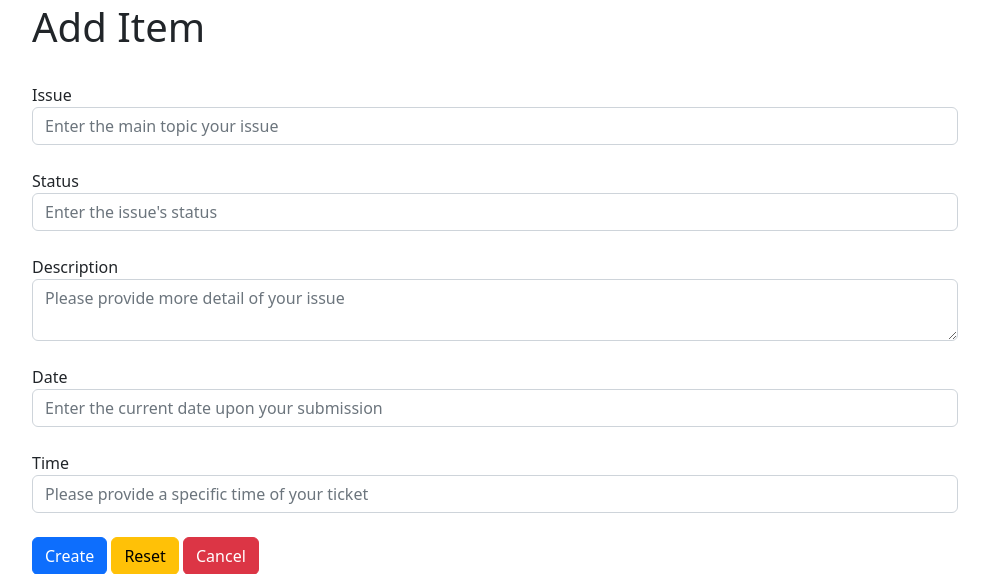
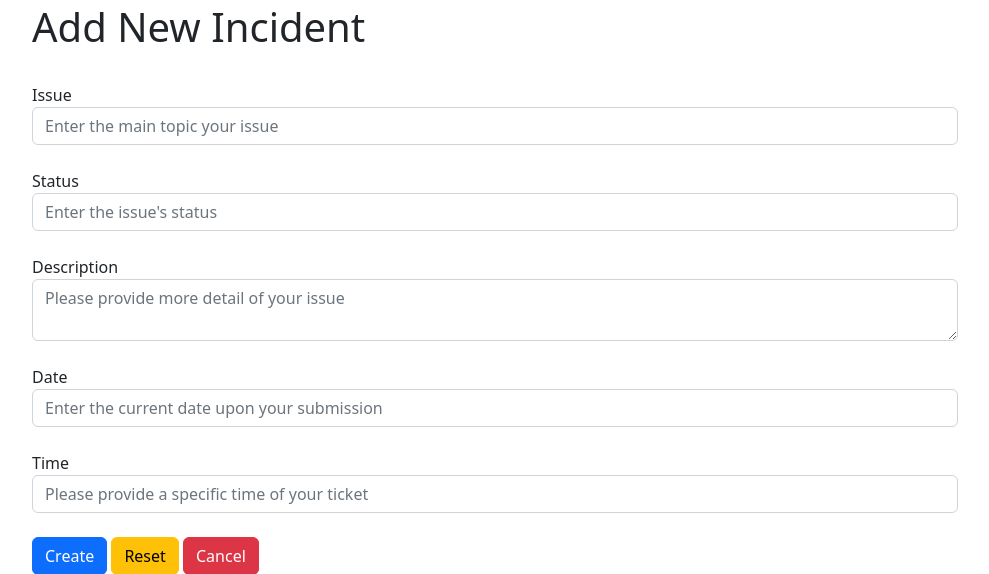
Before and after one commit to pisove/ProjectGroup26, a Node server app: page /store-catalogue/add in a window 1280 px wide. Shown: the part 53-627 px from the top of the page, without its empty margins (50-1039 px from the left). Run offline with Node 20, Linux system fonts and the light colour scheme; some libraries are stand-ins or nearby versions.

Commit message:
Update add.ejs

```diff
--- a/server/views/store/add.ejs
+++ b/server/views/store/add.ejs
@@ -5,7 +5,7 @@
 <div class="container">
     <div class="row">
     <div class="col-md-10 centered">
-    <h1><%= title %></h1>
+    <h1>Add New Incident</h1>
     <form class="form" method="post"><br>
 
     <div class="form-group">
```
